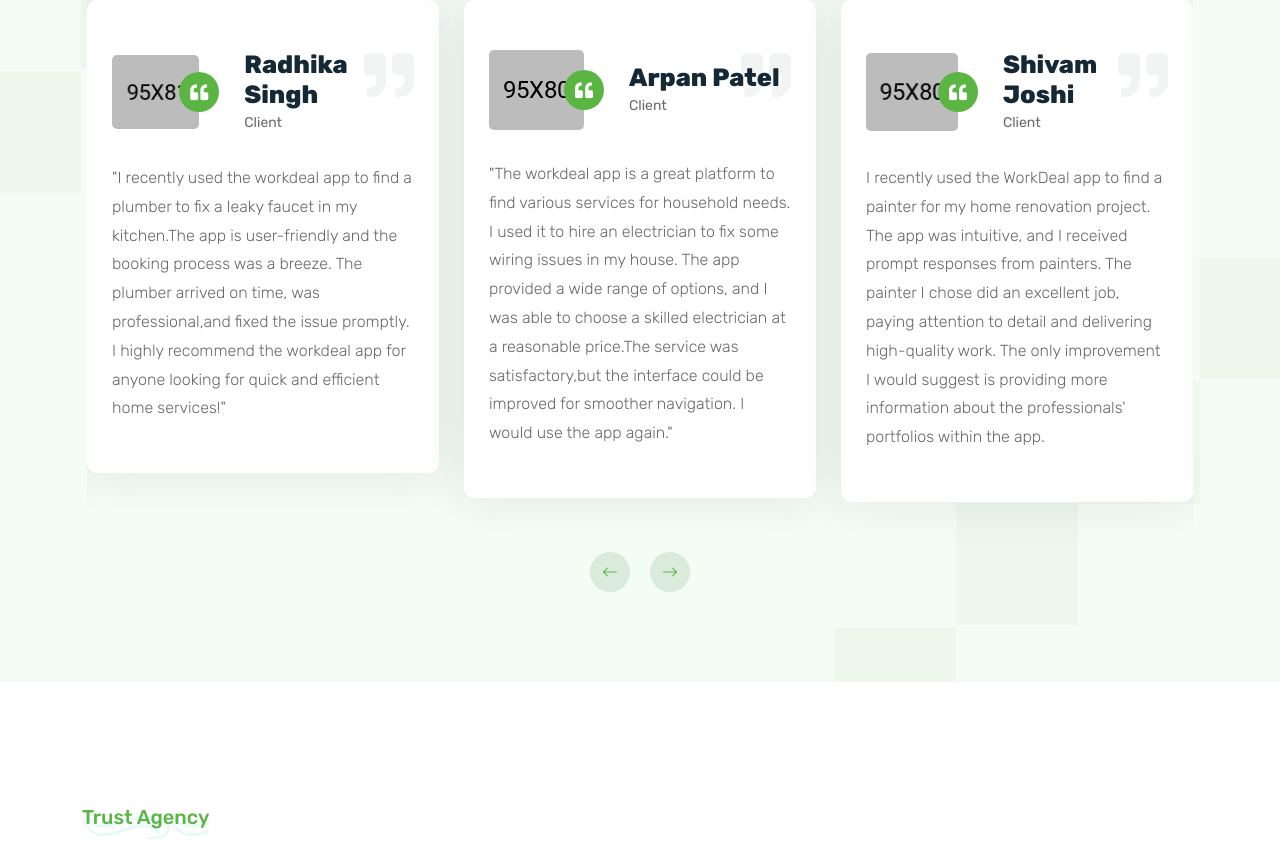
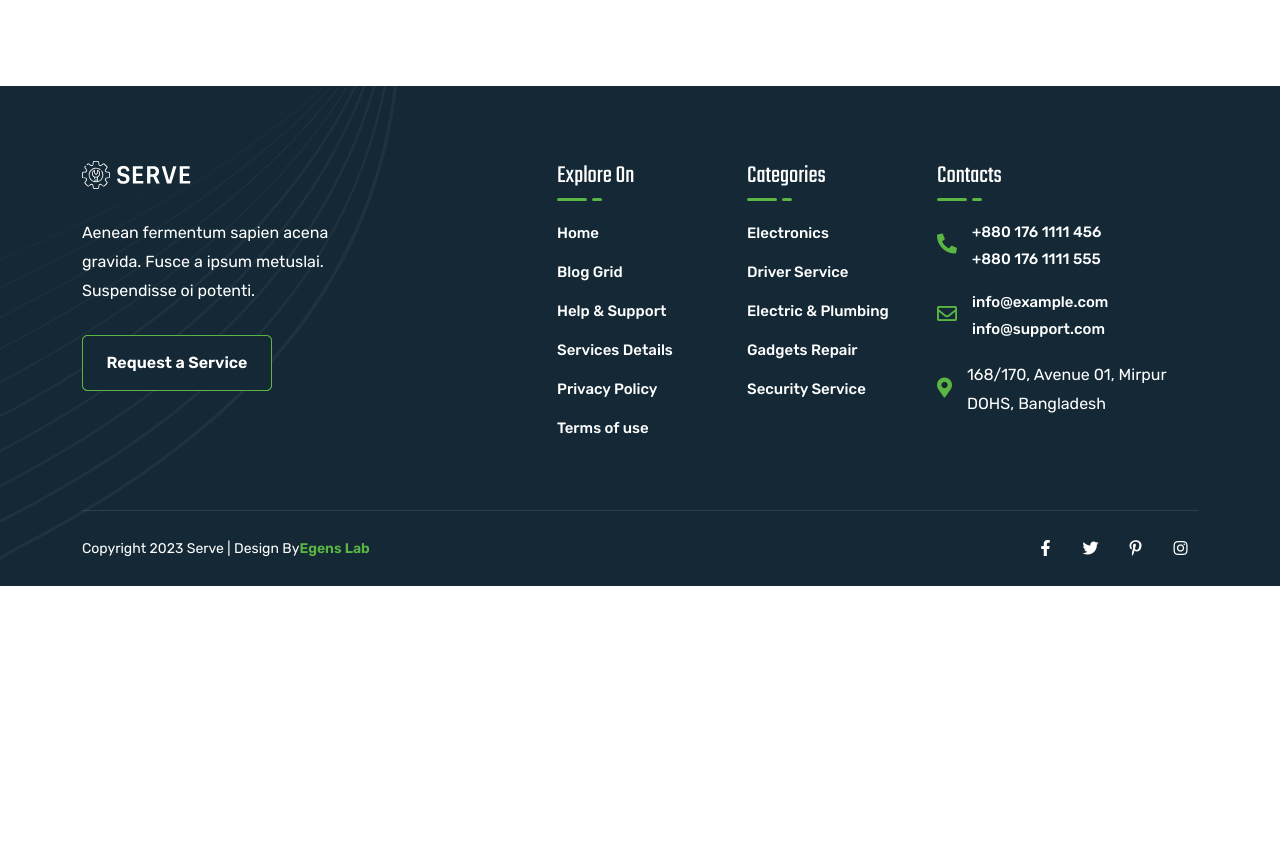
Before and after one commit to college-project-2023/workdeal, a Next.js app: page /about in a window 1280 px wide. Shown: the part 1560-2401 px from the top of the page. After the commit the page ends 2146 px from the top, so only its background shows below. Built offline with nearby package versions, Linux system fonts and the light colour scheme.

Commit message:
Extra Removed

```diff
--- a/src/pages/about.js
+++ b/src/pages/about.js
@@ -3,15 +3,13 @@
 import Brands from "../components/common/Brands";
 import Breadcrumb from "../components/common/Breadcrumb";
 import Layout from "../components/layout/Layout";
-import Testimonial2 from "../components/testimonial/Testimonial2";
-import WhyChooseus2 from "./../components/whyChooseUs/WhyChooseus2";
+//import Testimonial2 from "../components/testimonial/Testimonial2";
+//import WhyChooseus2 from "./../components/whyChooseUs/WhyChooseus2";
 function AboutPage() {
   return (
     <Layout>
       <Breadcrumb pageName="About Us" pageTitle="About Us" />
       <AboutArea />
-      <Testimonial2 />
-      <WhyChooseus2 />
       <Brands />
     </Layout>
   );
--- a/src/pages/blog-details.js
+++ b/src/pages/blog-details.js
@@ -1,6 +1,6 @@
 import Link from "next/link";
 import React from "react";
-import BlogSidebar from "../components/blog/BlogSidebar";
+//import BlogSidebar from "../components/blog/BlogSidebar";
 import Breadcrumb from "../components/common/Breadcrumb";
 import Brands from "./../components/common/Brands";
 import Layout from "./../components/layout/Layout";
--- a/src/pages/blog-sidebar.js
+++ b/src/pages/blog-sidebar.js
@@ -1,6 +1,6 @@
 import Link from "next/link";
 import React from "react";
-import BlogSidebar from "../components/blog/BlogSidebar";
+//import BlogSidebar from "../components/blog/BlogSidebar";
 import Breadcrumb from "../components/common/Breadcrumb";
 import blogData from "../data/blog/blog_data.json";
 import Brands from "./../components/common/Brands";
@@ -81,7 +81,6 @@
                 </ul>
               </div>
             </div>
-            <BlogSidebar />
           </div>
         </div>
       </section>
--- a/src/pages/blog-standard.js
+++ b/src/pages/blog-standard.js
@@ -1,6 +1,6 @@
 import Link from "next/link";
 import React from "react";
-import BlogSidebar from "../components/blog/BlogSidebar";
+//import BlogSidebar from "../components/blog/BlogSidebar";
 import Brands from "../components/common/Brands";
 import Breadcrumb from "../components/common/Breadcrumb";
 import blogStandardData from "../data/blog/blg_standard_data.json";
@@ -135,7 +135,6 @@
                 </ul>
               </div>
             </div>
-            <BlogSidebar />
           </div>
         </div>
       </section>
```
